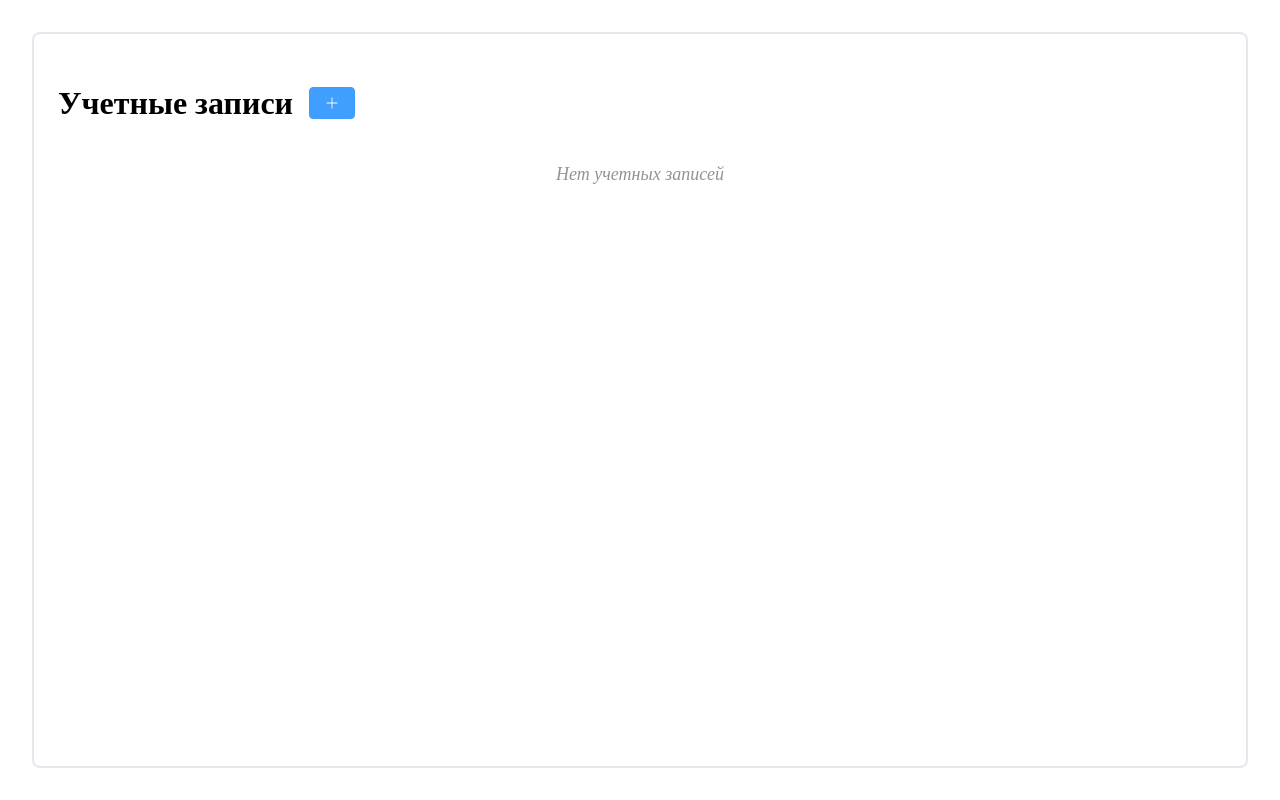
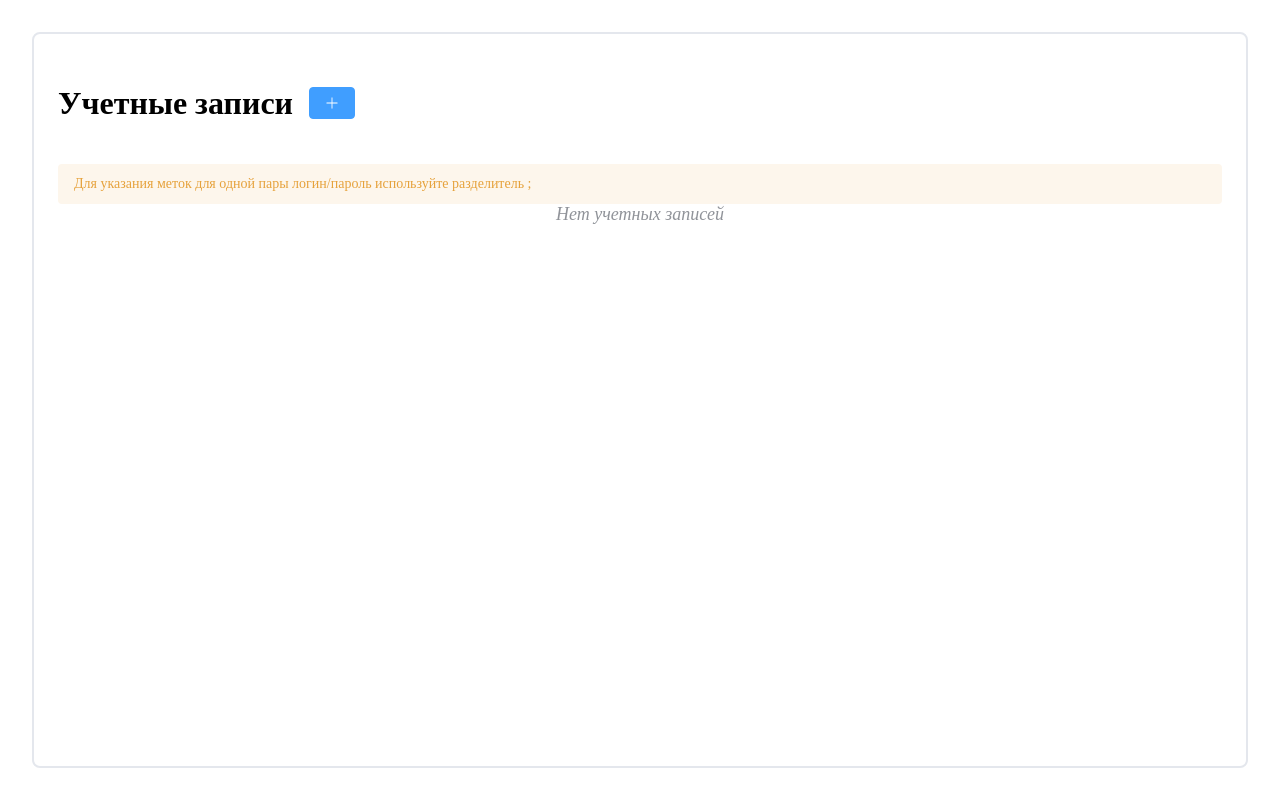
Before and after one commit to AlanRow/accounts-manager, a Vue app: page / in a window 1280 px wide. Built offline with nearby package versions, Linux system fonts and the light colour scheme; the HTML template or start-up script is replaced by a standard one.

Commit message:
feat: add info alert

```diff
--- a/src/App.vue
+++ b/src/App.vue
@@ -1,6 +1,6 @@
 <script setup lang="ts">
 import { v4 as uuidv4 } from 'uuid'
-import { ElMessage, ElMessageBox, ElButton, ElRow, ElCol } from 'element-plus'
+import { ElMessage, ElMessageBox, ElButton, ElRow, ElCol, ElAlert } from 'element-plus'
 import { Plus as PlusIcon } from '@element-plus/icons-vue'
 
 import AccountRecord from './components/AccountRecord.vue'
@@ -56,6 +56,13 @@ function removeAccount(accountId: string) {
         Учетные записи
       </h2>
       <ElButton type="primary" :icon="PlusIcon" @click="addNewAccount" />
+    </div>
+    <div>
+      <ElAlert
+        type="warning"
+        title="Для указания меток для одной пары логин/пароль используйте разделитель ;"
+        :closable="false"
+      />
     </div>
     <div class="accounts-list">
       <div v-if="store.accounts.length === 0" class="empty-accounts-list">
```
